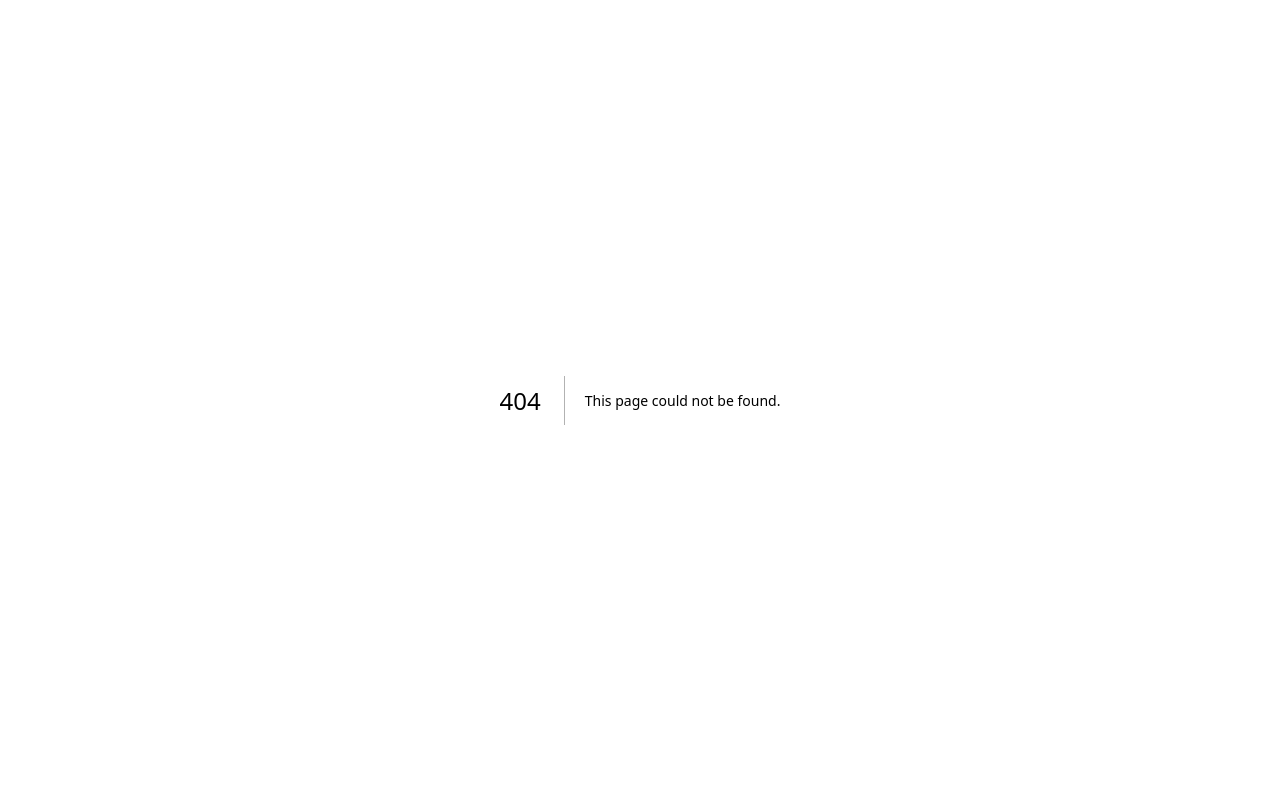
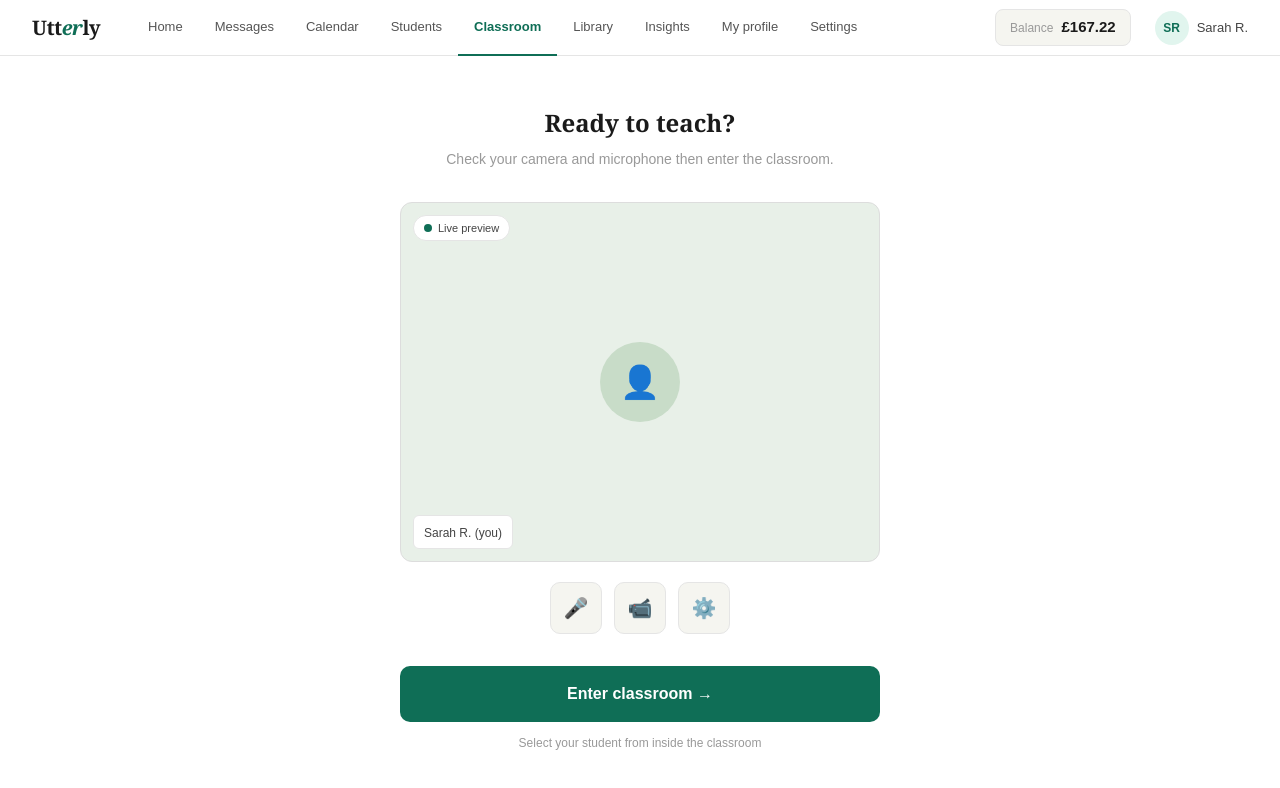
Before and after one commit to DeployBuildInnovate/utterly, a Next.js app: page /dashboard/tutor/classroom in a window 1280 px wide. Before the commit this address had no page. Shown: the top 788 px of the page. Built offline with nearby package versions, Linux system fonts and the light colour scheme.

Commit message:
Add tutor classroom page

```diff
--- /dev/null
+++ b/src/app/dashboard/tutor/classroom/page.tsx
@@ -0,0 +1,107 @@
+'use client'
+
+import { useState } from 'react'
+import Link from 'next/link'
+
+export default function ClassroomPage() {
+  const [micOn, setMicOn] = useState(true)
+  const [camOn, setCamOn] = useState(true)
+
+  return (
+    <main style={{ fontFamily: 'sans-serif', minHeight: '100vh', background: 'white', display: 'flex', flexDirection: 'column' }}>
+
+      <nav style={{ background: 'white', borderBottom: '1px solid #e5e5e5', padding: '0 2rem', display: 'flex', alignItems: 'center', justifyContent: 'space-between', height: '56px' }}>
+        <Link href="/" style={{ textDecoration: 'none', fontSize: '20px', fontWeight: '600', letterSpacing: '-0.5px', color: '#1a1a1a', fontFamily: 'Georgia, serif' }}>
+          Utt<em style={{ color: '#0F6E56', fontStyle: 'italic' }}>er</em>ly
+        </Link>
+        <div style={{ display: 'flex', gap: '0', fontSize: '14px', flex: 1, marginLeft: '2rem' }}>
+          {[
+            { label: 'Home', href: '/dashboard/tutor', active: false },
+            { label: 'Messages', href: '/dashboard/tutor/messages', active: false },
+            { label: 'Calendar', href: '/dashboard/tutor/calendar', active: false },
+            { label: 'Students', href: '/dashboard/tutor/students', active: false },
+            { label: 'Classroom', href: '/dashboard/tutor/classroom', active: true },
+            { label: 'Library', href: '/dashboard/tutor/library', active: false },
+            { label: 'Insights', href: '/dashboard/tutor/insights', active: false },
+            { label: 'My profile', href: '/dashboard/tutor/profile', active: false },
+            { label: 'Settings', href: '/dashboard/tutor/settings', active: false },
+          ].map(({ label, href, active }) => (
+            <Link key={label} href={href} style={{
+              textDecoration: 'none',
+              color: active ? '#0F6E56' : '#555',
+              fontWeight: active ? '600' : '400',
+              padding: '0 1rem',
+              height: '56px',
+              display: 'flex',
+              alignItems: 'center',
+              borderBottom: active ? '2px solid #0F6E56' : '2px solid transparent',
+              fontSize: '13px',
+            }}>
+              {label}
+            </Link>
+          ))}
+        </div>
+        <div style={{ display: 'flex', alignItems: 'center', gap: '1.5rem' }}>
+          <div style={{ display: 'flex', alignItems: 'center', gap: '8px', background: '#f5f5f0', border: '1px solid #e5e5e5', borderRadius: '8px', padding: '6px 14px' }}>
+            <span style={{ fontSize: '12px', color: '#999' }}>Balance</span>
+            <span style={{ fontSize: '15px', fontWeight: '600', color: '#1a1a1a' }}>£167.22</span>
+          </div>
+          <div style={{ display: 'flex', alignItems: 'center', gap: '8px' }}>
+            <div style={{ width: '34px', height: '34px', borderRadius: '50%', background: '#E1F5EE', display: 'flex', alignItems: 'center', justifyContent: 'center', fontSize: '12px', fontWeight: '600', color: '#0F6E56' }}>SR</div>
+            <span style={{ fontSize: '13px', color: '#444' }}>Sarah R.</span>
+          </div>
+        </div>
+      </nav>
+
+      <div style={{ flex: 1, display: 'flex', alignItems: 'center', justifyContent: 'center', padding: '3rem 2rem' }}>
+        <div style={{ display: 'flex', flexDirection: 'column', alignItems: 'center', maxWidth: '480px', width: '100%' }}>
+
+          <h1 style={{ fontSize: '24px', fontWeight: '600', color: '#1a1a1a', marginBottom: '0.5rem', fontFamily: 'Georgia, serif', textAlign: 'center' }}>
+            Ready to teach?
+          </h1>
+          <p style={{ fontSize: '14px', color: '#999', marginBottom: '2rem', textAlign: 'center' }}>
+            Check your camera and microphone then enter the classroom.
+          </p>
+
+          {/* Camera window */}
+          <div style={{ width: '100%', aspectRatio: '4/3', background: '#e8f0e8', borderRadius: '12px', marginBottom: '1.25rem', position: 'relative', overflow: 'hidden', border: '1px solid #ddd' }}>
+            <div style={{ width: '100%', height: '100%', display: 'flex', alignItems: 'center', justifyContent: 'center' }}>
+              <div style={{ width: '80px', height: '80px', borderRadius: '50%', background: '#c8dcc8', display: 'flex', alignItems: 'center', justifyContent: 'center', fontSize: '32px' }}>
+                👤
+              </div>
+            </div>
+            <div style={{ position: 'absolute', top: '12px', left: '12px', display: 'flex', alignItems: 'center', gap: '6px', background: 'white', borderRadius: '20px', padding: '4px 10px', border: '1px solid #e5e5e5' }}>
+              <div style={{ width: '8px', height: '8px', borderRadius: '50%', background: '#0F6E56' }} />
+              <span style={{ fontSize: '11px', color: '#444', fontWeight: '500' }}>Live preview</span>
+            </div>
+            <div style={{ position: 'absolute', bottom: '12px', left: '12px', background: 'white', borderRadius: '6px', padding: '4px 10px', border: '1px solid #e5e5e5' }}>
+              <span style={{ fontSize: '12px', color: '#444' }}>Sarah R. (you)</span>
+            </div>
+          </div>
+
+          {/* Controls */}
+          <div style={{ display: 'flex', gap: '0.75rem', marginBottom: '2rem' }}>
+            <button onClick={() => setMicOn(!micOn)} title={micOn ? 'Mute' : 'Unmute'} style={{ width: '52px', height: '52px', borderRadius: '10px', background: micOn ? '#f5f5f0' : '#FEE2E2', border: `1px solid ${micOn ? '#e5e5e5' : '#FCA5A5'}`, cursor: 'pointer', fontSize: '20px', display: 'flex', alignItems: 'center', justifyContent: 'center' }}>
+              {micOn ? '🎤' : '🔇'}
+            </button>
+            <button onClick={() => setCamOn(!camOn)} title={camOn ? 'Camera off' : 'Camera on'} style={{ width: '52px', height: '52px', borderRadius: '10px', background: camOn ? '#f5f5f0' : '#FEE2E2', border: `1px solid ${camOn ? '#e5e5e5' : '#FCA5A5'}`, cursor: 'pointer', fontSize: '20px', display: 'flex', alignItems: 'center', justifyContent: 'center' }}>
+              {camOn ? '📹' : '📷'}
+            </button>
+            <button title="Settings" style={{ width: '52px', height: '52px', borderRadius: '10px', background: '#f5f5f0', border: '1px solid #e5e5e5', cursor: 'pointer', fontSize: '20px', display: 'flex', alignItems: 'center', justifyContent: 'center' }}>
+              ⚙️
+            </button>
+          </div>
+
+          {/* Enter button */}
+          <Link href="/session/1/room" style={{ display: 'block', width: '100%', textAlign: 'center', background: '#0F6E56', color: 'white', padding: '16px', borderRadius: '10px', textDecoration: 'none', fontSize: '16px', fontWeight: '700', boxSizing: 'border-box' }}>
+            Enter classroom →
+          </Link>
+
+          <p style={{ fontSize: '12px', color: '#999', textAlign: 'center', marginTop: '0.75rem' }}>
+            Select your student from inside the classroom
+          </p>
+        </div>
+      </div>
+    </main>
+  )
+}
```
